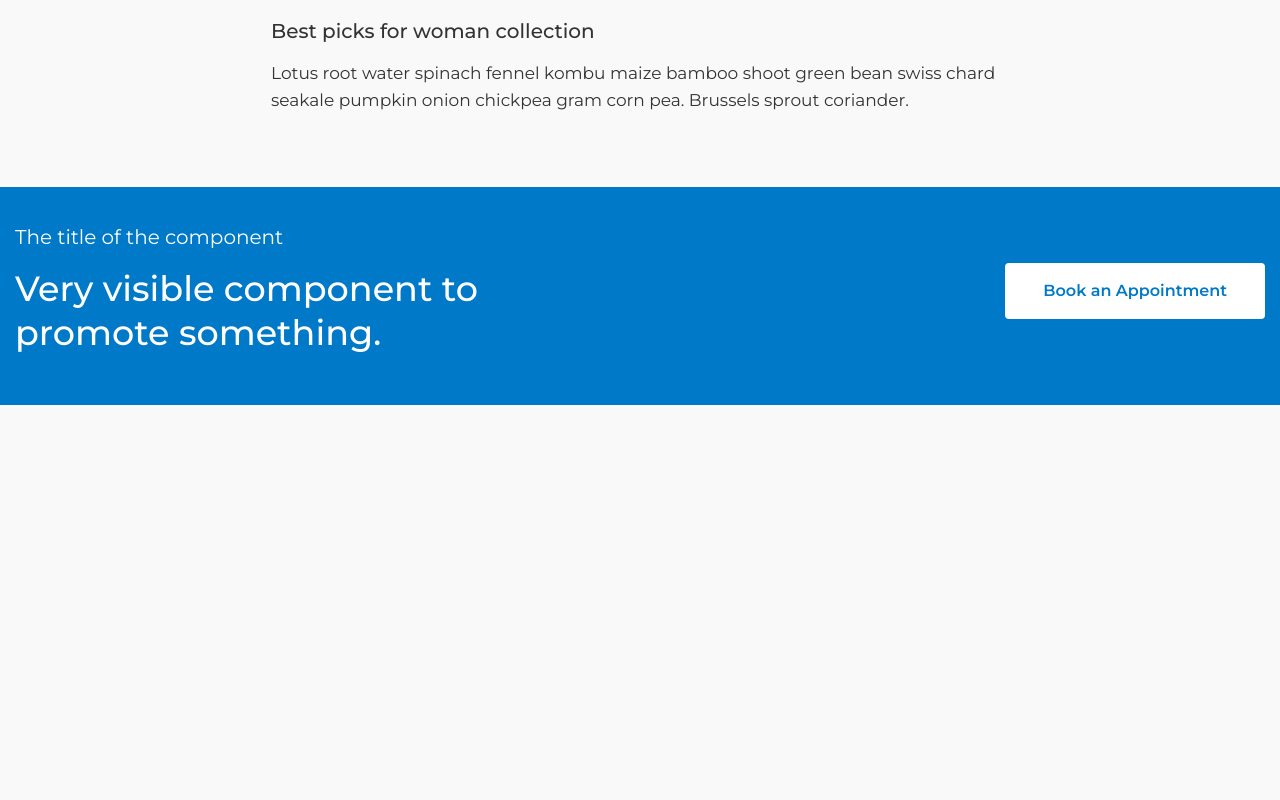
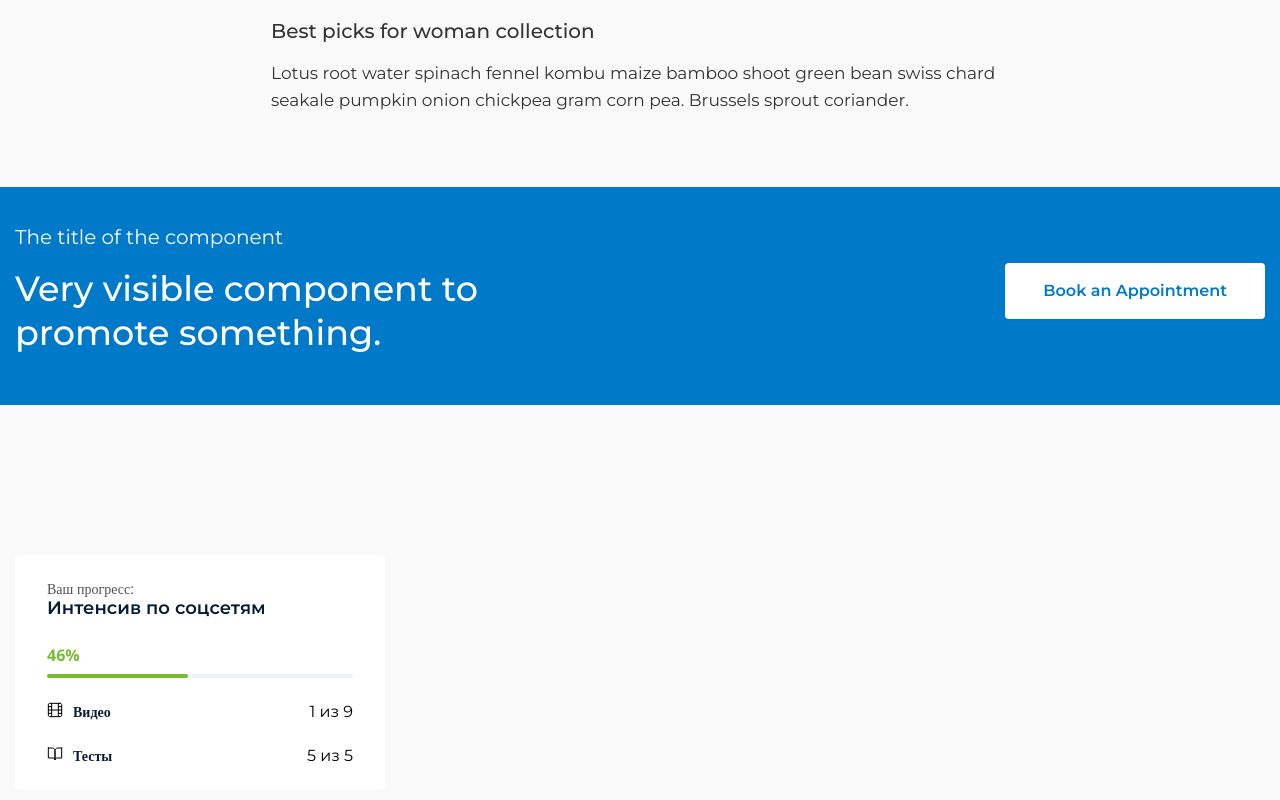
Before and after one commit to masseriiia/react-blocks, a React (Create React App) app: page / in a window 1280 px wide. Shown: the part 1955-2755 px from the top of the page. Before the commit the page ends 2510 px from the top, so only its background shows below. Built offline with nearby package versions, Linux system fonts and the light colour scheme; a web font is replaced by a local one.

Commit message:
feat: add progress bar

```diff
--- a/src/App.js
+++ b/src/App.js
@@ -2,6 +2,7 @@ import './scss/app.scss';
 import Conditions from './components/Conditions';
 import Solution from './components/Solution';
 import Promote from './components/Promote';
+import Progress from './components/Progress';
 
 function App() {
   return (
@@ -9,6 +10,7 @@ function App() {
       <Solution />
       <Conditions />
       <Promote />
+      <Progress />
     </div>
   );
 }
--- /dev/null
+++ b/src/components/Progress/index.jsx
@@ -0,0 +1,43 @@
+import film from '../../img/svg/icon-film.svg';
+import book from '../../img/svg/icon-book.svg';
+
+const Progress = () => {
+  return (
+    <div className="progress">
+      <span className="progress__span">Ваш прогресс:</span>
+      <h3 className="progress__title">Интенсив по соцсетям</h3>
+      <div className="progress__bar">
+        <p className="progress__bar-number">46%</p>
+        <div className="progress__band">
+          <span></span>
+        </div>
+      </div>
+      <div className="progress__types">
+        <div className="progress__type">
+          <div className="progress__type-info">
+            <div className="progress__type-img">
+              <img src={film} alt="" />
+            </div>
+            <div className="progress__type-name">Видео</div>
+          </div>
+          <div className="progress__type-number">
+            <p> 1 из 9</p>
+          </div>
+        </div>
+        <div className="progress__type">
+          <div className="progress__type-info">
+            <div className="progress__type-img">
+              <img src={book} alt="" />
+            </div>
+            <div className="progress__type-name">Тесты</div>
+          </div>
+          <div className="progress__type-number">
+            <p> 5 из 5</p>
+          </div>
+        </div>
+      </div>
+    </div>
+  );
+};
+
+export default Progress;
--- a/src/scss/app.scss
+++ b/src/scss/app.scss
@@ -231,7 +231,6 @@ body {
 
 .promote__visible-button {
   padding: 20px 38px;
-
   text-align: center;
   font-family: Montserrat;
   font-size: 16px;
@@ -239,7 +238,94 @@ body {
   font-weight: 600;
   line-height: 1;
   color: #0079C8;
-
   border-radius: 4px;
   background: #FFF;
 }
+
+.progress {
+  margin-top: 80px;
+  width: 306px;
+  margin-bottom: 80px;
+  padding: 24px 32px;
+  border-radius: 5px;
+  background: var(--white, #FFF);
+}
+
+.progress__span {
+  margin-bottom: 8px;
+  font-family: 'Open Sans';
+  font-size: 14px;
+  font-weight: 400;
+  line-height: 1.4;
+  color: #515151;
+}
+
+.progress__title {
+  margin-bottom: 24px;
+  font-family: Montserrat;
+  font-size: 18px;
+  font-weight: 600;
+  line-height: 1.2;
+  color: #061B36;
+}
+
+.progress__bar {
+
+}
+
+.progress__types {
+  display: flex;
+  flex-direction: column;
+  justify-content: space-between;
+  gap: 24px;
+}
+
+.progress__type {
+  display: flex;
+  justify-content: space-between;
+  align-items: center;
+
+}
+
+.progress__type-info {
+  display: flex;
+  align-items: center;
+  gap: 10px;
+}
+
+.progress__type-name {
+  font-family: 'Open Sans';
+  font-size: 14px;
+  font-style: normal;
+  font-weight: 600;
+  line-height: 1.4;
+  color:  #061B36;
+}
+
+.progress__bar-number {
+  margin-bottom: 8px;
+  color: #77BB2F;
+  font-family: 'Open Sans';
+  font-size: 16px;
+  font-style: normal;
+  font-weight: 700;
+  line-height: normal;
+}
+
+.progress__band {
+  margin-bottom: 24px;
+  height: 4px;
+  position: relative;
+  background: #EEF3F7;
+  border-radius: 5px;
+}
+
+.progress__band span {
+  display: block;
+  width: 46%;
+  height: 4px;
+  background-color: #77BB2F;
+  position: relative;
+  overflow: hidden;
+  border-radius: 5px;
+}
```
Also changed, not shown: src/img/svg/icon-book.svg (added), src/img/svg/icon-film.svg (added).
